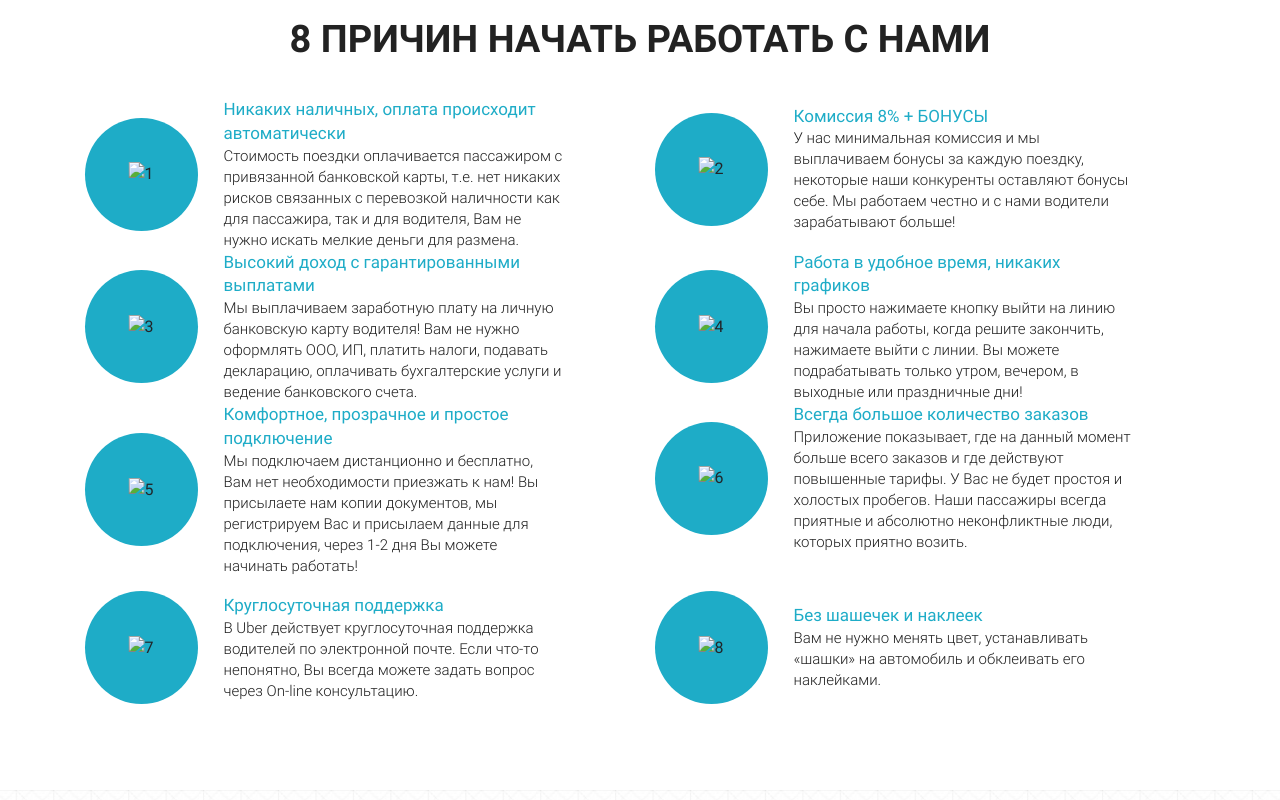
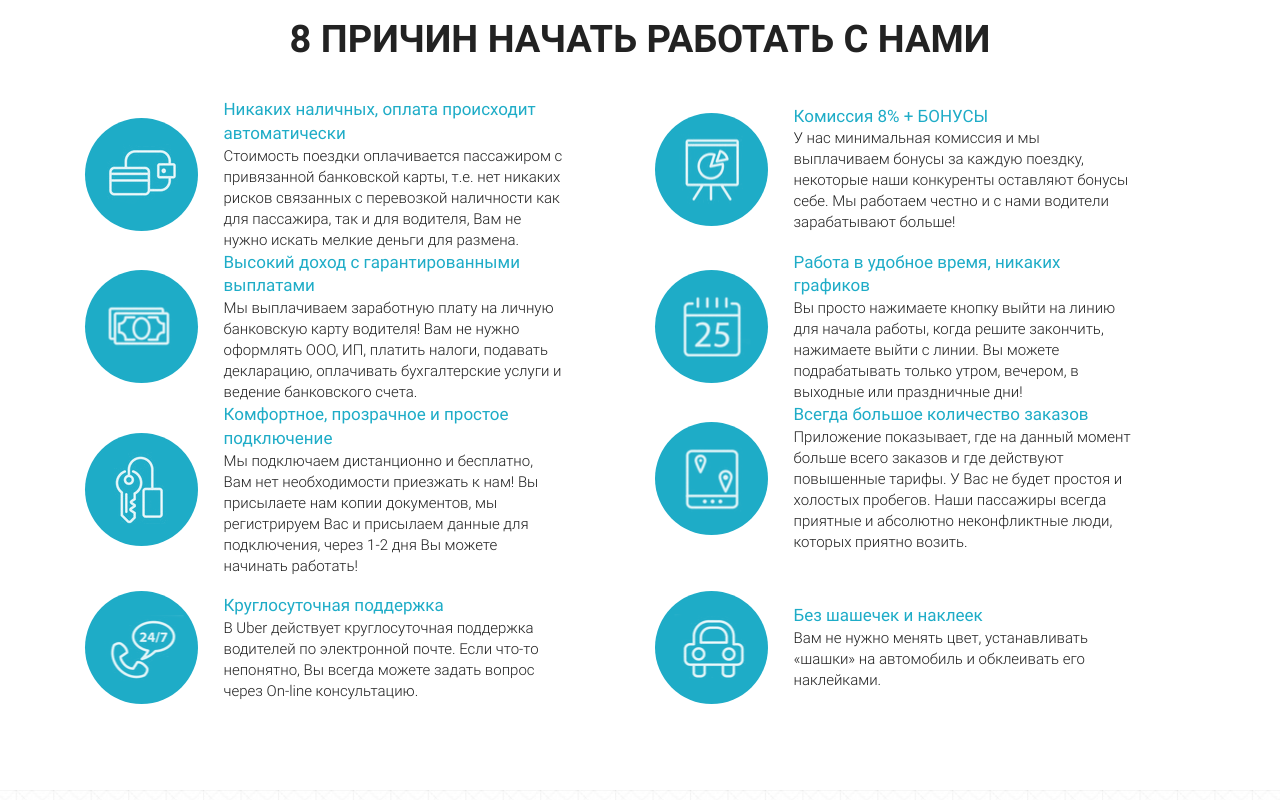
Before and after one commit to TrojanDll/trojandll.github.io, a plain HTML site: page index.html in a window 1280 px wide. Shown: the part 960-1760 px from the top of the page. Drawn offline with Linux system fonts and the light colour scheme; files whose address does not match are found by name; a web font is replaced by a local one.

Commit message:
Update index.html

```diff
--- a/index.html
+++ b/index.html
@@ -5,7 +5,7 @@
     <meta http-equiv="X-UA-Compatible" content="IE=edge">
     <meta name="viewport" content="width=device-width, initial-scale=1.0">
     <title>Document</title>
-    <link rel="icon" href="/src/icons/favicon.ico">
+    <link rel="icon" href="icons/favicon.ico">
     <link rel="stylesheet" href="css/bootstrap-reboot.min.css">
     <link rel="stylesheet" href="css/bootstrap-grid.min.css">
     <link rel="stylesheet" href="css/fonts.css">
@@ -40,7 +40,7 @@
             <div class="container">
                 <div class="row">
                     <div class="col-6 col-md-4 offset-md-1">
-                         <a href="#" class="subheader_logo"><img src="/src/icons/logo.png" alt="logo"></a>
+                         <a href="#" class="subheader_logo"><img src="icons/logo.png" alt="logo"></a>
                          <div class="subheader_official">Официальный партнер Uber в Москве</div>
                     </div>
 
@@ -91,7 +91,7 @@
                     <div class="reason_block">
 
                         <div class="reason_ico">
-                            <img src="/src/icons/reason1.png" alt="1" class="reason_img">
+                            <img src="icons/reason1.png" alt="1" class="reason_img">
                         </div>
 
                         <div class="reason_text">
@@ -106,7 +106,7 @@
                     <div class="reason_block">
 
                         <div class="reason_ico">
-                            <img src="/src/icons/reason2.png" alt="2" class="reason_img">
+                            <img src="icons/reason2.png" alt="2" class="reason_img">
                         </div>
 
                         <div class="reason_text">
@@ -121,7 +121,7 @@
                     <div class="reason_block">
 
                         <div class="reason_ico">
-                            <img src="/src/icons/reason3.png" alt="3" class="reason_img">
+                            <img src="icons/reason3.png" alt="3" class="reason_img">
                         </div>
 
                         <div class="reason_text">
@@ -136,7 +136,7 @@
                     <div class="reason_block">
 
                         <div class="reason_ico">
-                            <img src="/src/icons/reason4.png" alt="4" class="reason_img">
+                            <img src="icons/reason4.png" alt="4" class="reason_img">
                         </div>
 
                         <div class="reason_text">
@@ -151,7 +151,7 @@
                     <div class="reason_block">
 
                         <div class="reason_ico">
-                            <img src="/src/icons/reason5.png" alt="5" class="reason_img">
+                            <img src="icons/reason5.png" alt="5" class="reason_img">
                         </div>
 
                         <div class="reason_text">
@@ -166,7 +166,7 @@
                     <div class="reason_block">
 
                         <div class="reason_ico">
-                            <img src="/src/icons/reason6.png" alt="6" class="reason_img">
+                            <img src="icons/reason6.png" alt="6" class="reason_img">
                         </div>
 
                         <div class="reason_text">
@@ -181,7 +181,7 @@
                     <div class="reason_block">
 
                         <div class="reason_ico">
-                            <img src="/src/icons/reason7.png" alt="7" class="reason_img">
+                            <img src="icons/reason7.png" alt="7" class="reason_img">
                         </div>
 
                         <div class="reason_text">
@@ -196,7 +196,7 @@
                     <div class="reason_block">
 
                         <div class="reason_ico">
-                            <img src="/src/icons/reason8.png" alt="8" class="reason_img">
+                            <img src="icons/reason8.png" alt="8" class="reason_img">
                         </div>
 
                         <div class="reason_text">
@@ -271,7 +271,7 @@
             <div class="title">Выбор - отличная штука!</div>
             <div class="subtitle">Закажите автомобиль, который подходит вам по стилю и бюджету</div>
         </div>
-        <img src="/src/img/bg/car_bg.png" alt="car" class="car_img">
+        <img src="img/bg/car_bg.png" alt="car" class="car_img">
         <div class="car_text">Машины на каждый день.<br>Лучше, быстрее и дешевле, чем такси</div>
     </section>
 
@@ -392,7 +392,7 @@
         <div class="footer_botline"></div>
     </footer>
 
-    <script src="/src/js/script.js"></script>
+    <script src="js/script.js"></script>
 
 </body>
 </html>
```
